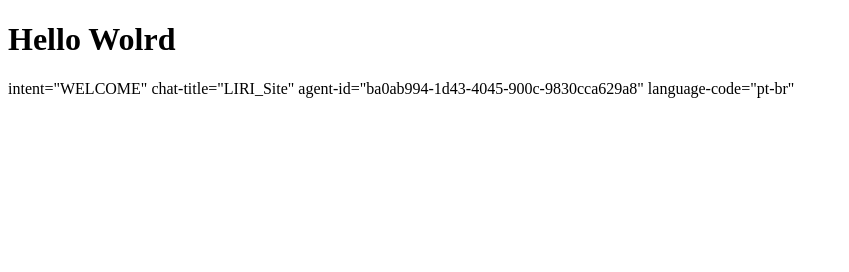
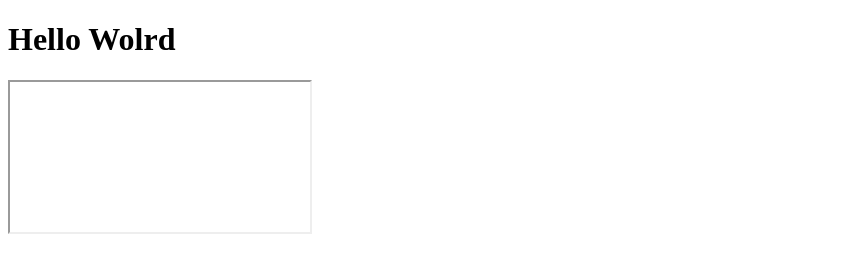
Before and after one commit to IasminBD/Oficina, a plain HTML site: page index.html in a window 1280 px wide. Shown: the whole page, without its empty margins (0-849 px from the left). Drawn offline with nearby package versions, Linux system fonts and the light colour scheme.

Commit message:
Update index.html

```diff
--- a/index.html
+++ b/index.html
@@ -9,12 +9,11 @@
 <body>
     <h1>Hello Wolrd</h1>
 
-<script src="https://www.gstatic.com/dialogflow-console/fast/messenger/bootstrap.js?v=1"></script>
-<df-messenger>
-  intent="WELCOME"
-  chat-title="LIRI_Site"
-  agent-id="ba0ab994-1d43-4045-900c-9830cca629a8"
-  language-code="pt-br"
-</df-messenger>
+<iframe>
+    allow="microphone;"
+    width="350"
+    height="430"
+    src="https://console.dialogflow.com/api-client/demo/embedded/ba0ab994-1d43-4045-900c-9830cca629a8">
+    </iframe>
 </body>
 </html>
```
